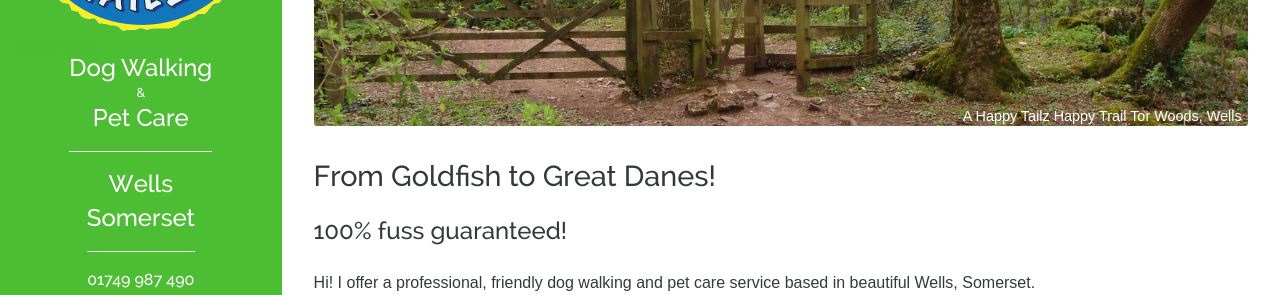
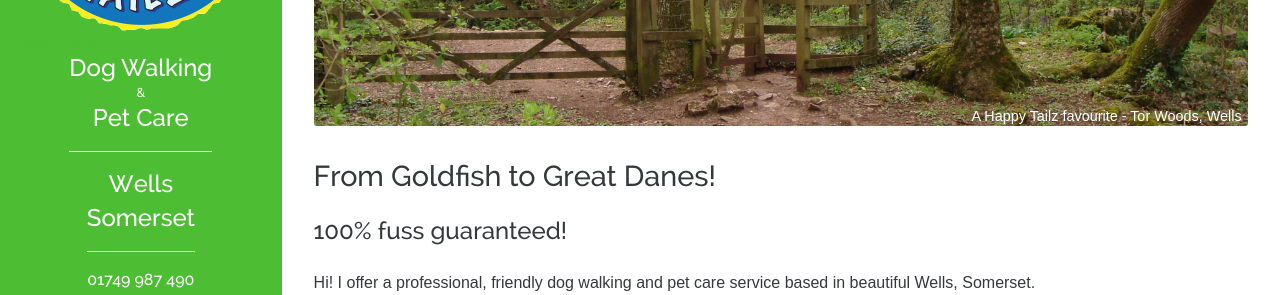
Before and after one commit to chantilly72/chantilly72.github.io, a Jekyll site: the page built from index.md, in a window 1280 px wide and 1097 px high. Shown: the part 234-529 px from the top of the window. Built offline with Jekyll 4.4.1, drawn with Linux system fonts in a browser that asks for light colours; some web fonts are replaced.

Commit message:
Update main-static.html

```diff
--- a/_includes/main-static.html
+++ b/_includes/main-static.html
@@ -12,6 +12,6 @@
   alt="A picture of a kissing gate on a footpath situated in Tor Woods, Wells, Somerset">
 
   <div id="location">
-    A Happy Tailz Happy Trail Tor Woods, Wells
+    A Happy Tailz favourite - Tor Woods, Wells
   </div>
 </div>
```
